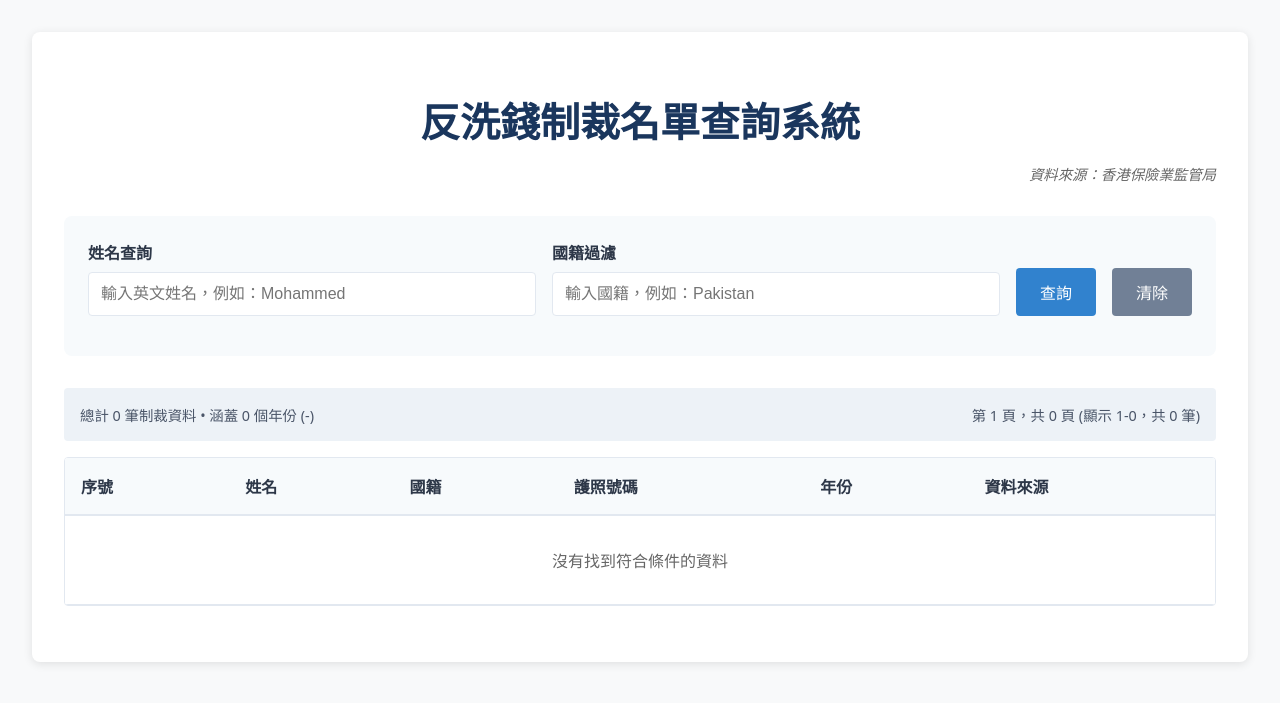
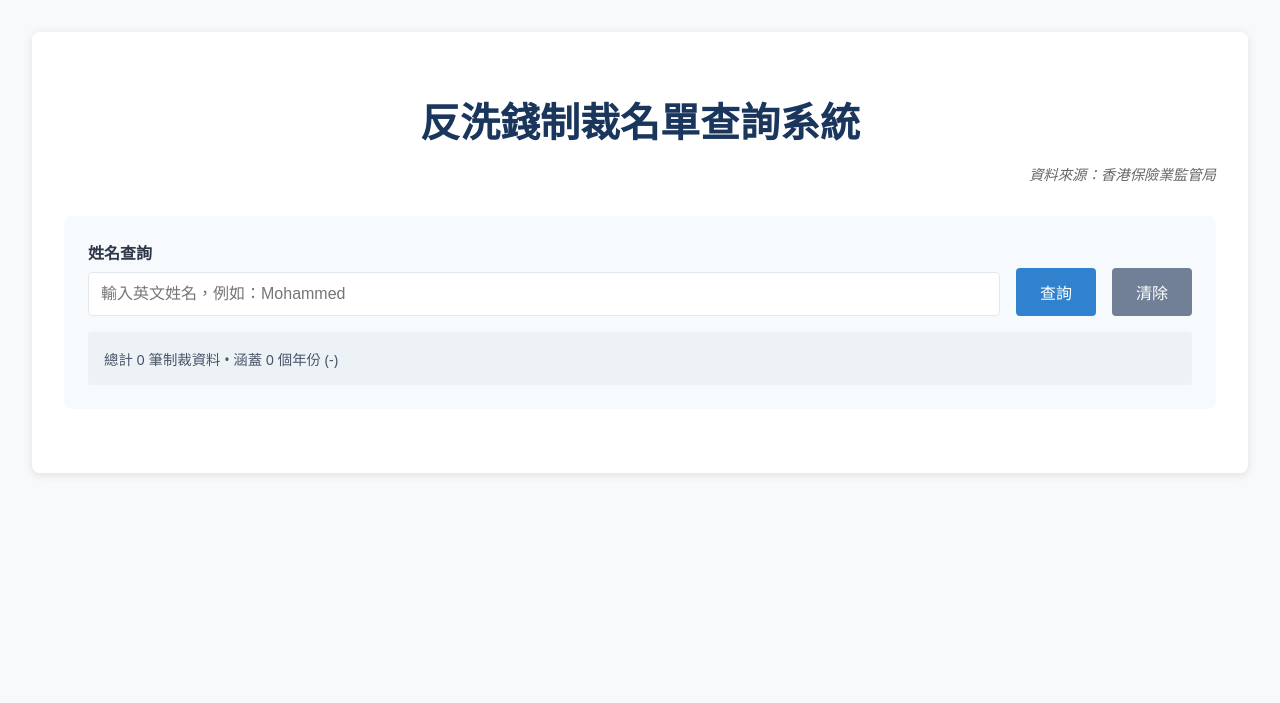
Before and after one commit to chenyanxun5819/HK_Insurance, a Flask app: page / in a window 1280 px wide. Shown: the top 703 px of the page. Run offline with Flask 3, Linux system fonts and the light colour scheme; data that the repository does not hold is empty.

Commit message:
優化查詢界面：移除國籍過濾，初始化顯示統計資訊，僅查詢時顯示表格

```diff
--- a/hk-ia-function/templates/query.html
+++ b/hk-ia-function/templates/query.html
@@ -320,24 +320,25 @@
                     <label for="nameSearch">姓名查詢</label>
                     <input id="nameSearch" type="text" placeholder="輸入英文姓名，例如：Mohammed" />
                 </div>
-                <div class="search-group">
-                    <label for="nationalityFilter">國籍過濾</label>
-                    <input id="nationalityFilter" type="text" placeholder="輸入國籍，例如：Pakistan" />
-                </div>
                 <button id="searchBtn">查詢</button>
                 <button id="clearBtn" style="background: #718096;">清除</button>
             </div>
             <div id="searchResult"></div>
+
+            <!-- 統計資訊顯示 -->
+            <div class="stats-display" id="statsDisplay" style="margin-top: 1rem; padding: 1rem; background: #edf2f7; border-radius: 4px; color: #4a5568; font-size: 0.9rem;">
+                載入統計資訊中...
+            </div>
         </div>
 
         <!-- 統計資訊 -->
-        <div class="stats-bar">
+        <div class="stats-bar" id="statsBar" style="display: none;">
             <div class="stats-info" id="statsInfo">載入中...</div>
             <div class="stats-info" id="pageInfo"></div>
         </div>
 
         <!-- 資料表格 -->
-        <div class="table-container">
+        <div class="table-container" id="tableContainer" style="display: none;">
             <table>
                 <thead>
                     <tr>
@@ -358,7 +359,7 @@
         </div>
 
         <!-- 分頁導航 -->
-        <div class="pagination" id="pagination"></div>
+        <div class="pagination" id="pagination" style="display: none;"></div>
     </div>
 
     <script>
@@ -410,30 +411,27 @@
 
         // DOM 元素
         const nameSearch = document.getElementById('nameSearch');
-        const nationalityFilter = document.getElementById('nationalityFilter');
         const searchBtn = document.getElementById('searchBtn');
         const clearBtn = document.getElementById('clearBtn');
         const searchResult = document.getElementById('searchResult');
+        const statsDisplay = document.getElementById('statsDisplay');
+        const statsBar = document.getElementById('statsBar');
         const statsInfo = document.getElementById('statsInfo');
         const pageInfo = document.getElementById('pageInfo');
+        const tableContainer = document.getElementById('tableContainer');
         const tableBody = document.getElementById('tableBody');
         const pagination = document.getElementById('pagination');
 
         // 初始化
         document.addEventListener('DOMContentLoaded', async function () {
-            // 不再需要認證檢查，直接載入數據
+            // 載入並顯示統計資訊
             loadStats();
-            loadProfiles();
 
             // 事件監聽
             searchBtn.addEventListener('click', performSearch);
             clearBtn.addEventListener('click', clearFilters);
 
             nameSearch.addEventListener('keypress', function (e) {
-                if (e.key === 'Enter') performSearch();
-            });
-
-            nationalityFilter.addEventListener('keypress', function (e) {
                 if (e.key === 'Enter') performSearch();
             });
         });
@@ -447,17 +445,17 @@
                 const data = await response.json();
 
                 if (data.error) {
-                    statsInfo.textContent = '統計資訊載入失敗';
+                    statsDisplay.textContent = '統計資訊載入失敗';
                     return;
                 }
 
                 const totalText = `總計 ${(data.total_profiles || 0).toLocaleString()} 筆制裁資料`;
                 const yearText = `涵蓋 ${data.year_stats?.length || 0} 個年份 (${data.year_stats?.[data.year_stats.length - 1]?.year || ''}-${data.year_stats?.[0]?.year || ''})`;
-                statsInfo.textContent = `${totalText} • ${yearText}`;
+                statsDisplay.textContent = `${totalText} • ${yearText}`;
 
             } catch (error) {
                 console.error('載入統計失敗:', error);
-                statsInfo.textContent = '統計資訊載入失敗';
+                statsDisplay.textContent = '統計資訊載入失敗';
             }
         }
 
@@ -506,7 +504,9 @@
                 renderPagination(data);
                 updatePageInfo(data);
 
-                // 確保分頁控制在瀏覽模式下顯示
+                // 顯示表格相關元素
+                tableContainer.style.display = 'block';
+                statsBar.style.display = 'flex';
                 pagination.style.display = 'flex';
 
             } catch (error) {
@@ -596,26 +596,16 @@
         // 執行搜尋
         async function performSearch() {
             const name = nameSearch.value.trim();
-            const nationality = nationalityFilter.value.trim();
 
             searchResult.innerHTML = '';
 
             // 判斷是否有查詢條件
-            const hasSearchConditions = name || nationality;
-
-            if (hasSearchConditions) {
+            if (name) {
                 // 查詢模式：顯示查詢結果在表格中
-                if (name) {
-                    // 有姓名查詢時，載入分頁查詢結果
-                    loadNameSearchResults(name, 1);
-                } else if (nationality) {
-                    // 只有國籍過濾時，載入過濾後的分頁資料
-                    loadProfiles(1, nationality);
-                }
+                loadNameSearchResults(name, 1);
             } else {
-                // 瀏覽模式：載入完整資料庫
-                currentSearchName = '';
-                loadProfiles(1, '');
+                // 清空查詢，隱藏表格
+                hideTable();
             }
         }
 
@@ -673,7 +663,9 @@
                 renderSearchPagination(data);
                 updateSearchPageInfo(data, name);
 
-                // 確保分頁控制顯示
+                // 顯示表格相關元素
+                tableContainer.style.display = 'block';
+                statsBar.style.display = 'flex';
                 pagination.style.display = 'flex';
 
             } catch (error) {
@@ -686,10 +678,16 @@
         // 清除過濾條件
         function clearFilters() {
             nameSearch.value = '';
-            nationalityFilter.value = '';
             searchResult.innerHTML = '';
             currentSearchName = '';
-            loadProfiles(1, '');
+            hideTable();
+        }
+
+        // 隱藏表格和相關元素
+        function hideTable() {
+            tableContainer.style.display = 'none';
+            statsBar.style.display = 'none';
+            pagination.style.display = 'none';
         }
 
         // 渲染查詢結果表格
@@ -772,6 +770,8 @@
                     </td>
                 </tr>
             `;
+            tableContainer.style.display = 'block';
+            statsBar.style.display = 'flex';
             pagination.style.display = 'none';
         }
 
```
